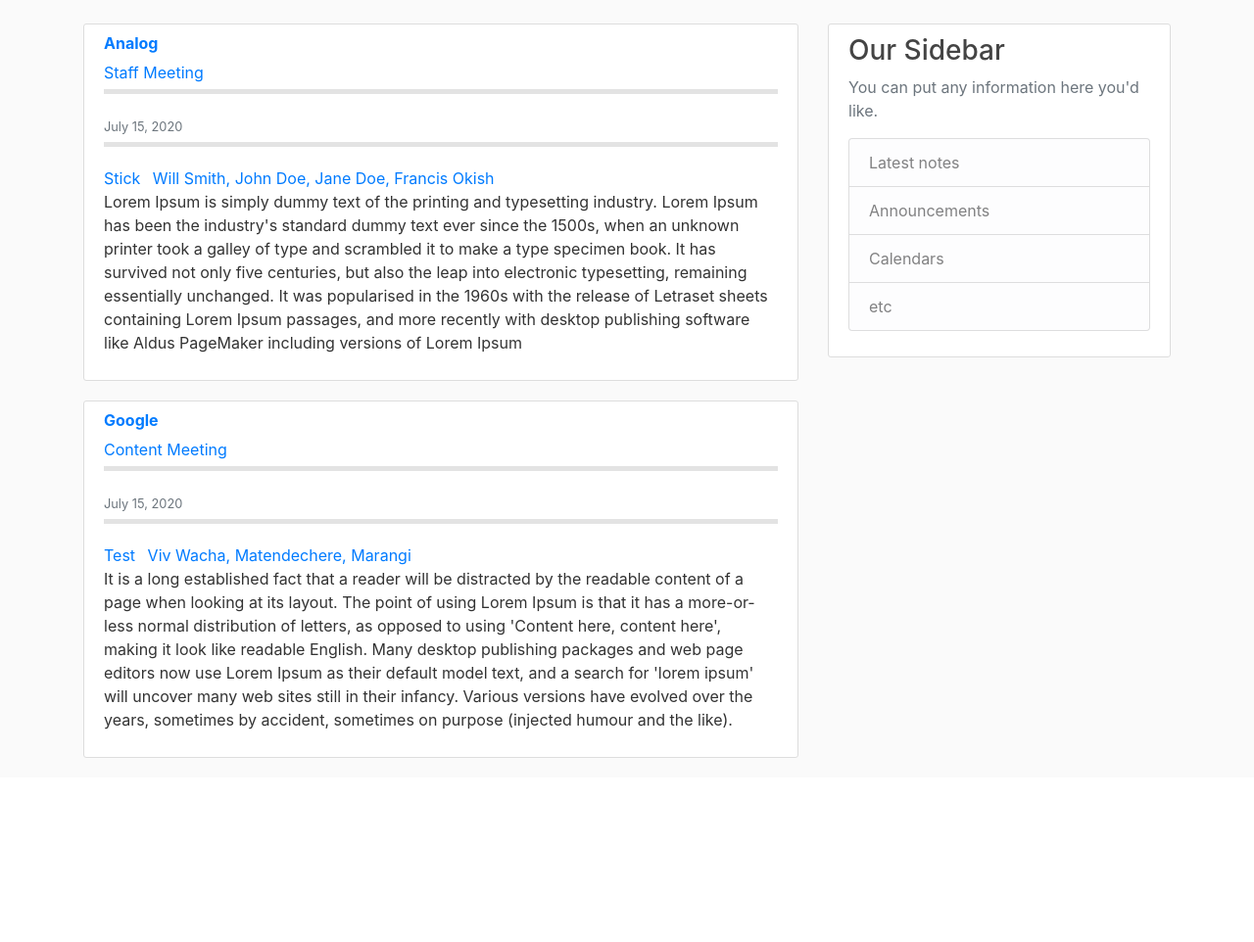
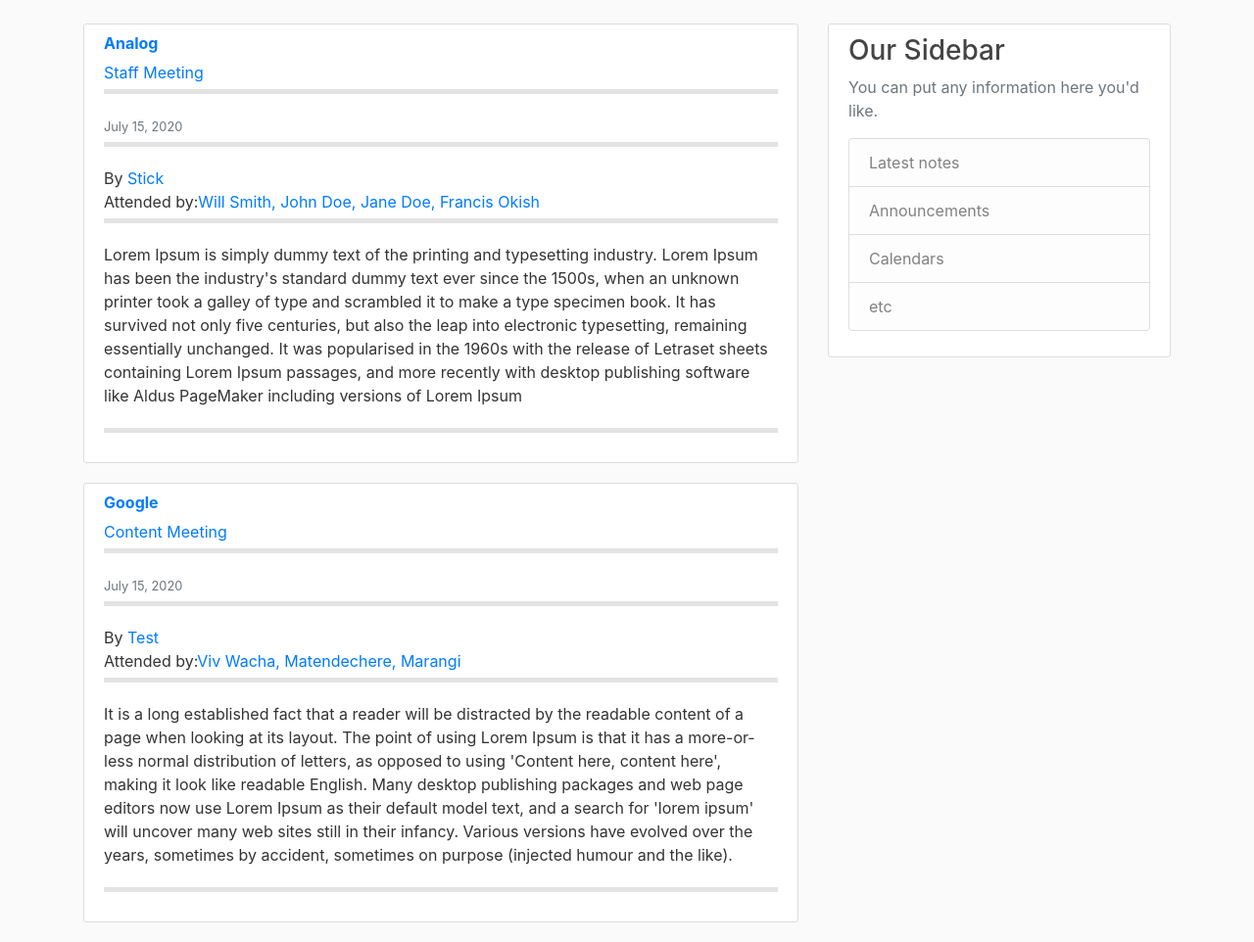
Before and after one commit to Vivvianne/analog-notes, a Django app: page / in a window 1280 px wide. Shown: the part 56-1018 px from the top of the page at 98% size. Before the commit the page ends 830 px from the top, so only its background shows below. Run offline with Django 3.2, Linux system fonts and the light colour scheme; data comes from the database, SQL or seed files in the repository; some libraries are stand-ins or nearby versions.

Commit message:
editted home.html

```diff
--- a/Mynotes/templates/Mynotes/home.html
+++ b/Mynotes/templates/Mynotes/home.html
@@ -10,10 +10,14 @@
             </div>
               <small class="text-muted">{{ post.date_posted|date:"F d, Y" }}</small>
             </div>
-            <h6><a class="article-title" href="#">{{ post.title }}</a></h6>
-            <a class="mr-2" href="#">{{ post.author }}</a>
-            <a class="mr-2" href="#">{{ post.attendance }}</a>
-            <p class="article-content">{{ post.content }}</p>
+            <div class="article-metadata">
+                <h7>By<a class="mr-2" href="#"> {{ post.author }}</a></h7><br>
+                <h7>Attended by:<a class="mr-2" href="#">{{ post.attendance }}</a></h7>
+            </div>
+            <div class="article-metadata">
+              <p class="article-content">{{ post.content }}</p>
+            </div>
+
           </div>
         </article>
     {% endfor %}
```
